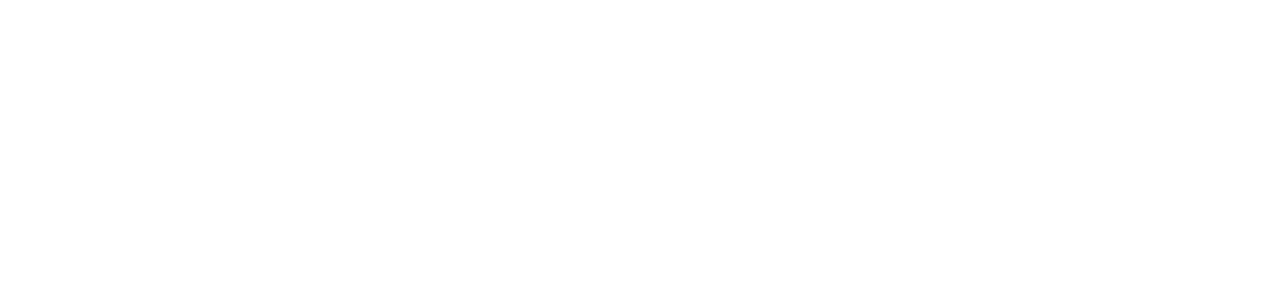
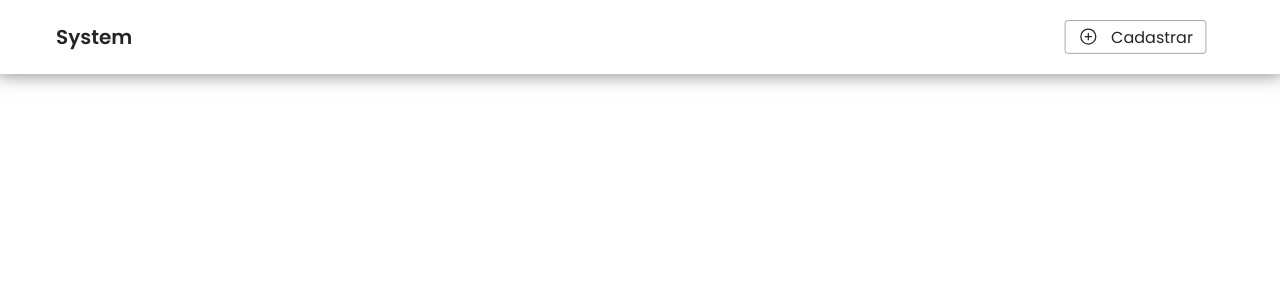
Before and after one commit to joaoPedrooC/Sistema-de-gerenciamento-de-clientes, a React (Vite) app in the folder client/: page / in a window 1280 px wide. Shown: the top 300 px of the page. Built offline with nearby package versions, Linux system fonts and the light colour scheme.

Commit message:
feat: header component

```diff
--- a/client/src/App.tsx
+++ b/client/src/App.tsx
@@ -1,7 +1,10 @@
+import { Header } from './components/Header/Header';
 import './styles/index.css';
 
 export const App = () => {
   return (
-    <></>
+    <>
+      <Header />
+    </>
   )
 }
--- /dev/null
+++ b/client/src/components/Header/Header.tsx
@@ -0,0 +1,17 @@
+import { IoAddCircleOutline } from 'react-icons/io5'
+import styles from './style.module.css'
+
+export const Header = () => {
+	return (
+		<header className={styles.header__container}>
+			<div className='container'>
+				<h3 className='fonts font__medium--bold'>System</h3>
+				<nav>
+					<button className={`fonts font__medium ${styles.register__button}`}>
+						<IoAddCircleOutline /> Cadastrar
+					</button>
+				</nav>
+			</div>
+		</header>
+	);
+};
--- /dev/null
+++ b/client/src/components/Header/style.module.css
@@ -0,0 +1,40 @@
+.header__container {
+  height: 4.625rem;
+  box-shadow: 0px 0px 16px 2px var(--color-black-secondary);
+}
+
+.header__container > div {
+  display: flex;
+  justify-content: space-between;
+  align-items: center;
+
+  height: 100%;
+}
+
+.register__button {
+  display: flex;
+  align-items: center;
+
+  padding: .3rem 1rem;
+  gap: 1rem;
+
+  background-color: transparent;
+
+  border: 1px solid var(--color-black-secondary);
+  border-radius: 4px;
+
+  cursor: pointer;
+  transform: scale(.8);
+
+  transition: ease 1s;
+  outline: none;
+}
+
+.register__button:hover {
+  transform: scale(1);
+}
+
+.register__button > svg {
+  width: 25px;
+  height: 25px;
+}
```
